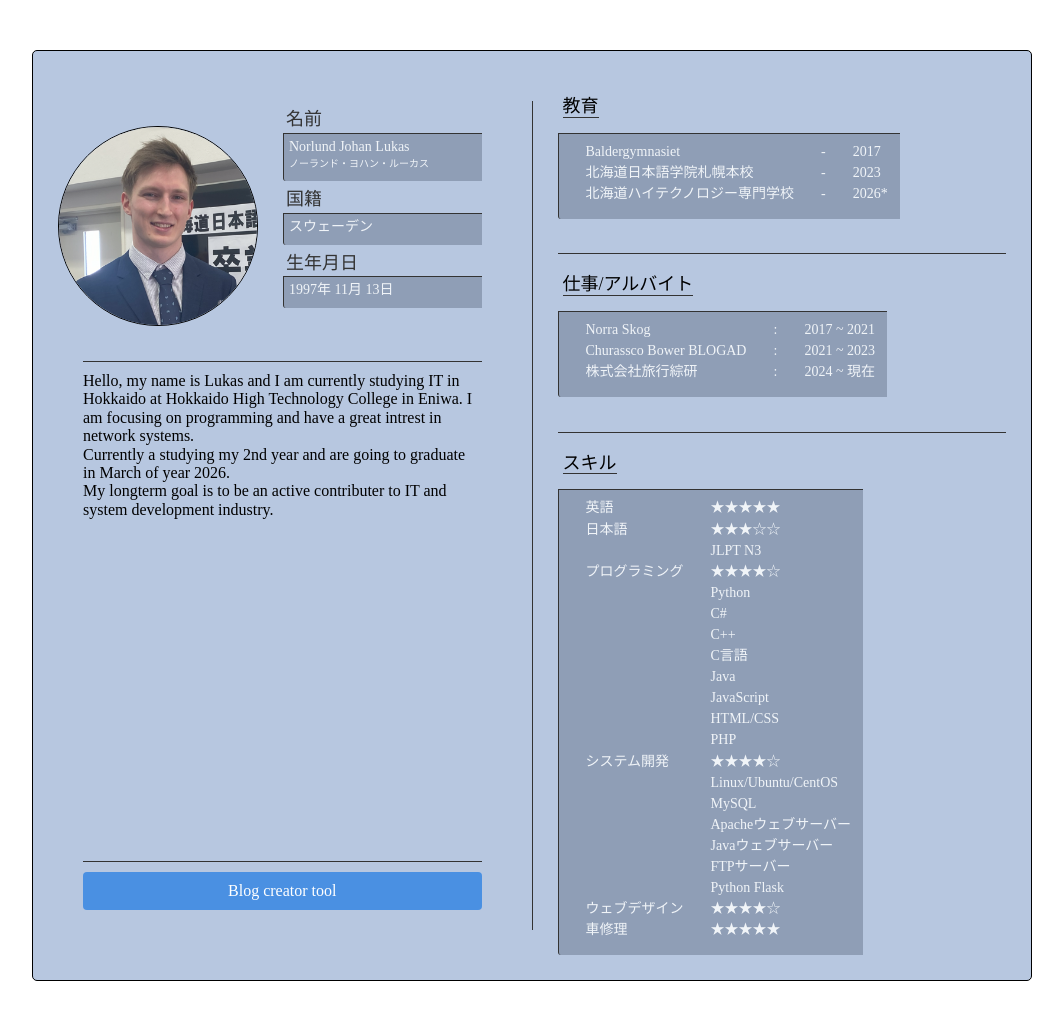
After one commit to lukkeswe/blogcreator, a Flask app: page /norlund-johan-lukas in a window 1280 px wide. The commit adds this page. Shown: the whole page, without its empty margins (108-1171 px from the left). Run offline with Flask 3, Linux system fonts and the light colour scheme.

Commit message:
Made preparations for the job fair

```diff
--- a/app.py
+++ b/app.py
@@ -30,9 +30,29 @@ def allowed_file(filename):
 # Route to render the webpage
 @app.route('/')
 def index():
+    if session.get('invite') != True:
+        return redirect(url_for('norlund_johan_lukas'))
+    else:
+        if session.get('user_id') is not None:
+            session.pop('user_id', None)
+        return render_template('index.html')
+
+@app.route('/norlund-johan-lukas')
+def norlund_johan_lukas():
+    return render_template('norlund-johan-lukas.html')
+
+@app.route('/invite', methods=['POST'])
+def invite():
+    if request.form['invite'] == 'invited':
+        session['invite'] = True
+        return redirect(url_for('index'))
+    else:
+        return redirect(url_for('norlund_johan_lukas'))
+@app.route('/login-page')
+def login_page():
     if session.get('user_id') is not None:
         session.pop('user_id', None)
-    return render_template('index.html')
+    return render_template('login.html')
 
 @app.route('/blog_creator')
 def blog_creator():
@@ -342,8 +362,8 @@ def create_user():
             cursor.close()
         if conn:
             conn.close()
-
-    return jsonify({'status': 'success', 'message': 'New user created successfully!'})
+    session['user_id'] = user_id
+    return redirect(url_for('home'))
 
 @app.route('/login', methods=['POST'])
 def login():
@@ -365,7 +385,7 @@ def login():
                 return redirect(url_for('home'))
             else:
                 print("Wrong password")
-                return redirect(url_for('test'))
+                return redirect(url_for('index'))
         else:
             print(f"No username like: '{username}' found")
             return redirect(url_for('index'))
@@ -429,7 +449,6 @@ def create_blog():
             cursor.close()
         if conn:
             conn.close()
-
 #function to retrive a saved blog
 #@app.route('/retrive_blog')
 def retrive_blog():
--- a/static/css/style.css
+++ b/static/css/style.css
@@ -2,6 +2,150 @@ body {
     display: block;
     position: relative;
     z-index: 1;
+}
+
+#cv {
+    border: solid black 1px;
+    border-radius: 5px;
+    display: flex;
+    flex-direction: row;
+    width: 1000px;
+    margin: 50px auto;
+    background-color: #b7c7e0;
+    padding: 25px 0;
+}
+
+#leftCv {
+    flex: 1;
+    /* border: solid blue 1px; */
+    border-right: #333333 solid 1px;
+    margin: 25px 0;
+    display: flex;
+    flex-direction: column;
+}
+
+#profileCv {
+    display: flex;
+    flex-direction: row;
+}
+
+#profileText {
+    display: flex;
+    flex-direction: column;
+    flex: 1;
+}
+
+.cvSmallText {
+    font-size: 14px;
+    color: #f0f4f8;
+    border-left: #333333 solid 1px;
+    /* background-color: #d1d5db; */
+    background-color: #8f9eb6;
+    border-bottom-left-radius: 3px;
+    margin-right: 50px;
+    padding: 5px 0;
+    padding-left: 5px;
+    padding-bottom: 10px;
+}
+
+.kana {
+    font-size: 10px;
+}
+
+.cvSmallTitle {
+    color: #333333;
+    border-bottom: #333333 solid 1px;
+    margin-right: 50px;
+    margin-top: 5px;
+    /* color: #f0f4f8; */
+    font-size: 18px;
+    padding: 3px;
+    /* background-color: #4a90e2; */
+}
+
+#profileCv img {
+    height: 200px;
+    width: 200px;
+    border: solid black 1px;
+    border-radius: 50%;
+    margin: 25px 25px;
+}
+
+#prifileText {
+    display: flex;
+    flex-direction: column;
+}
+
+#introCv {
+    border-top: solid #333333 1px;
+    margin: 0 50px;
+    margin-top: 10px;
+    padding-top: 10px;
+    height: 500px;
+}
+
+#cvPortfolio {
+    border-top: #333333 solid 1px;
+    margin: 0 50px;
+}
+
+.invite {
+    text-align: center;
+}
+
+#rightCv {
+    flex: 1;
+    /* border: solid red 1px; */
+    border-radius: 5px;
+    display: flex;
+    flex-direction: column;
+}
+
+#rightCv table {
+    font-size: 14px;
+    color: #f0f4f8;
+    border-left: #333333 solid 1px;
+    border-top: #333333 solid 1px;
+    background-color: #8f9eb6;
+    border-bottom-left-radius: 3px;
+    padding-top: 5px;
+    padding-bottom: 15px;
+    padding-right: 10px;
+    border-collapse: unset;
+    margin-top: 15px;
+}
+
+#rightCv td {
+    padding-left: 25px;
+    padding-top: 3px;
+}
+
+h1, h2, h3 {
+    margin: 20px 0 0 5px;
+    font-size: 18px;
+    border-bottom: #333333 solid 1px;
+    width: max-content;
+}
+
+#schoolCv {
+    /* border: solid purple 1px; */
+    flex: 1;
+    margin: 0 25px;
+    display: block;
+}
+
+#workCv {
+    /* border: solid orange 1px; */
+    border-top: #333333 solid 1px;
+    margin: 0 25px;
+    flex: 1;
+}
+
+#skillsCv {
+    /* border: solid lightskyblue 1px; */
+    border-top: #333333 solid 1px;
+    margin: 0 25px;
+    flex: 2;
 }
 
 .loginContainer {
--- a/templates/home.html
+++ b/templates/home.html
@@ -4,7 +4,7 @@
     <form class="loginForm" action="{{ url_for('create_blog') }}" method="post">
         <input type="text" name="name" placeholder="New blog name">
         <input type="hidden" name="user" value="{{user}}">
-        <input type="submit" value="Create blog">
+        <input class="createBlogBtn" type="submit" value="Create blog">
     </form>
     {% if blogs %}
     <h2>Blogs</h2>
@@ -12,7 +12,7 @@
             <input type="hidden" name="blogid" id="hiddenBlogId" value="">
             {% for blog in blogs %}
             <!-- Label with onclick to trigger form submission -->
-            <label for="blog_{{ loop.index }}" onclick="submitForm('{{ blog[1] }}')">{{ blog[2] }}</label><br>
+            <label class="blogSelection" for="blog_{{ loop.index }}" onclick="submitForm('{{ blog[1] }}')">{{ blog[2] }}</label>
             {% endfor %}
     </form>
     {% endif %}
--- /dev/null
+++ b/templates/norlund-johan-lukas.html
@@ -0,0 +1,127 @@
+{% extends "base.html" %}
+{% block content %}
+<div id="cv">
+    <div id="leftCv">
+        <div id="profileCv">
+            <img src="../static/img/lukas.png" alt="Norlund j. Lukas">
+            <div id="profileText">
+                <p class="cvSmallTitle">名前</p>
+                <p class="cvSmallText">Norlund Johan Lukas<br><span class="kana">ノーランド・ヨハン・ルーカス</span></p>
+                <!-- <p class="cvSmallTitle">ふりがな</p>
+                <p class="cvSmallText kana">ノーランド・ヨハン・ルーカス</p> -->
+                <p class="cvSmallTitle">国籍</p>
+                <p class="cvSmallText">スウェーデン</p>
+                <p class="cvSmallTitle">生年月日</p>
+                <p class="cvSmallText">1997年 11月 13日</p>
+            </div>
+        </div>
+        <div id="introCv">
+            <p>
+                Hello, my name is Lukas and I am currently studying IT in Hokkaido
+                at Hokkaido High Technology College in Eniwa. I am focusing on programming
+                and have a great intrest in network systems.
+            </p>
+            <p>
+                Currently a studying my 2nd year and are going to graduate in March
+                of year 2026.
+            </p>
+            <p>
+                My longterm goal is to be an active contributer to IT and system development
+                industry.
+            </p>
+        </div>
+        <div id="cvPortfolio">
+            <form class="loginForm invite" action="{{ url_for('invite') }}" method="post">
+                <input type="hidden" name="invite" value="invited">
+                <input class="submitButton" type="submit" value="Blog creator tool">
+            </form>
+        </div>
+    </div>
+    <div id="rightCv">
+        <div id="schoolCv">
+            <h1>教育</h1>
+            <table>
+                <tr>
+                    <td>Baldergymnasiet</td>
+                    <td>-</td>
+                    <td>2017</td>
+                </tr>
+                <tr>
+                    <td>北海道日本語学院札幌本校</td>
+                    <td>-</td>
+                    <td>2023</td>
+                </tr>
+                <tr>
+                    <td>北海道ハイテクノロジー専門学校</td>
+                    <td>-</td>
+                    <td>2026*</td>
+                </tr>
+            </table>
+        </div>
+        <div id="workCv">
+            <h2>仕事/アルバイト</h2>
+            <table>
+                <tr>
+                    <td>Norra Skog</td>
+                    <td>:</td>
+                    <td>2017 ~ 2021</td>
+                </tr>
+                <tr>
+                    <td>Churassco Bower BLOGAD</td>
+                    <td>:</td>
+                    <td>2021 ~ 2023</td>
+                </tr>
+                <tr>
+                    <td>株式会社旅行綜研</td>
+                    <td>:</td>
+                    <td>2024 ~ 現在</td>
+                </tr>
+            </table>
+        </div>
+        <div id="skillsCv">
+            <h3>スキル</h3>
+            <table>
+                <tr>
+                    <td>英語</td>
+                    <td>★★★★★</td>
+                </tr>
+                <tr>
+                    <td>日本語</td>
+                    <td>★★★☆☆</td>
+                </tr>
+                <tr><td></td><td>JLPT N3</td></tr>
+                <tr>
+                    <td>プログラミング</td>
+                    <td>★★★★☆</td>
+                </tr>
+                <tr><td></td><td>Python</td></tr>
+                <tr><td></td><td>C#</td></tr>
+                <tr><td></td><td>C++</td></tr>
+                <tr><td></td><td>C言語</td></tr>
+                <tr><td></td><td>Java</td></tr>
+                <tr><td></td><td>JavaScript</td></tr>
+                <tr><td></td><td>HTML/CSS</td></tr>
+                <tr><td></td><td>PHP</td></tr>
+                <tr>
+                    <td>システム開発</td>
+                    <td>★★★★☆</td>
+                </tr>
+                <tr><td></td><td>Linux/Ubuntu/CentOS</td></tr>
+                <tr><td></td><td>MySQL</td></tr>
+                <tr><td></td><td>Apacheウェブサーバー</td></tr>
+                <tr><td></td><td>Javaウェブサーバー</td></tr>
+                <tr><td></td><td>FTPサーバー</td></tr>
+                <tr><td></td><td>Python Flask</td></tr>
+                <tr>
+                    <td>ウェブデザイン</td>
+                    <td>★★★★☆</td>
+                </tr>
+                <tr>
+                    <td>車修理</td>
+                    <td>★★★★★</td>
+                </tr>
+            </table>
+        </div>
+    </div>
+</div>
+{% endblock content %}
```
Also changed, not shown: other parts of static/css/style.css (+39 -20 lines), static/js/script.js (+15 -8 lines), templates/blogcreator.html (+5 -34 lines), templates/index.html (+1 -7 lines), templates/login.html (added, +11 -0 lines), static/img/KUYK6765.JPG (added), static/img/LVKF6270.JPG (added), static/img/loading.webp (added), static/img/lukas.png (added), static/img/placeholder.jpg (added).
